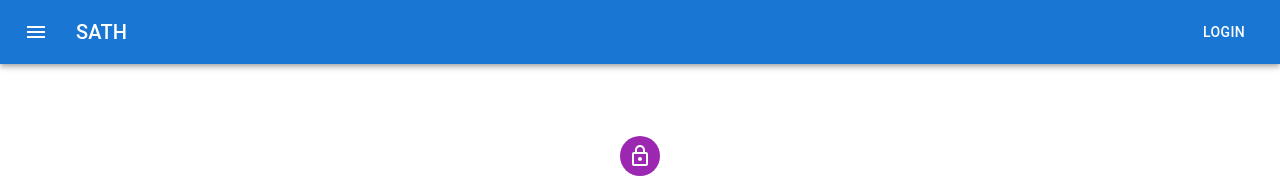
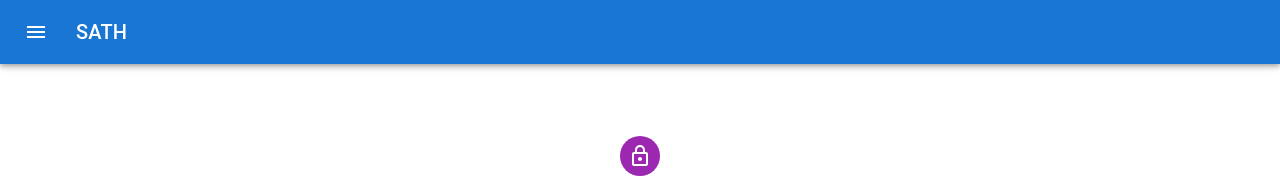
Before and after one commit to BinaryDog109/sath-crime-map-app, a React (Create React App) app: page /register in a window 1280 px wide. Shown: the top 178 px of the page. Built offline with nearby package versions, Linux system fonts and the light colour scheme.

Commit message:
remove login in the navbar

```diff
--- a/src/components/navbar.js
+++ b/src/components/navbar.js
@@ -174,7 +174,7 @@ export default function Navbar() {
                     <Typography variant="h6" component="div" sx={{ flexGrow: 1 }}>
                         SATH
                     </Typography>
-                    <Button color="inherit" >Login</Button>
+                    {/* <Button color="inherit" >Login</Button> */}
                 </Toolbar>
             </AppBar>
             <Drawer
```
